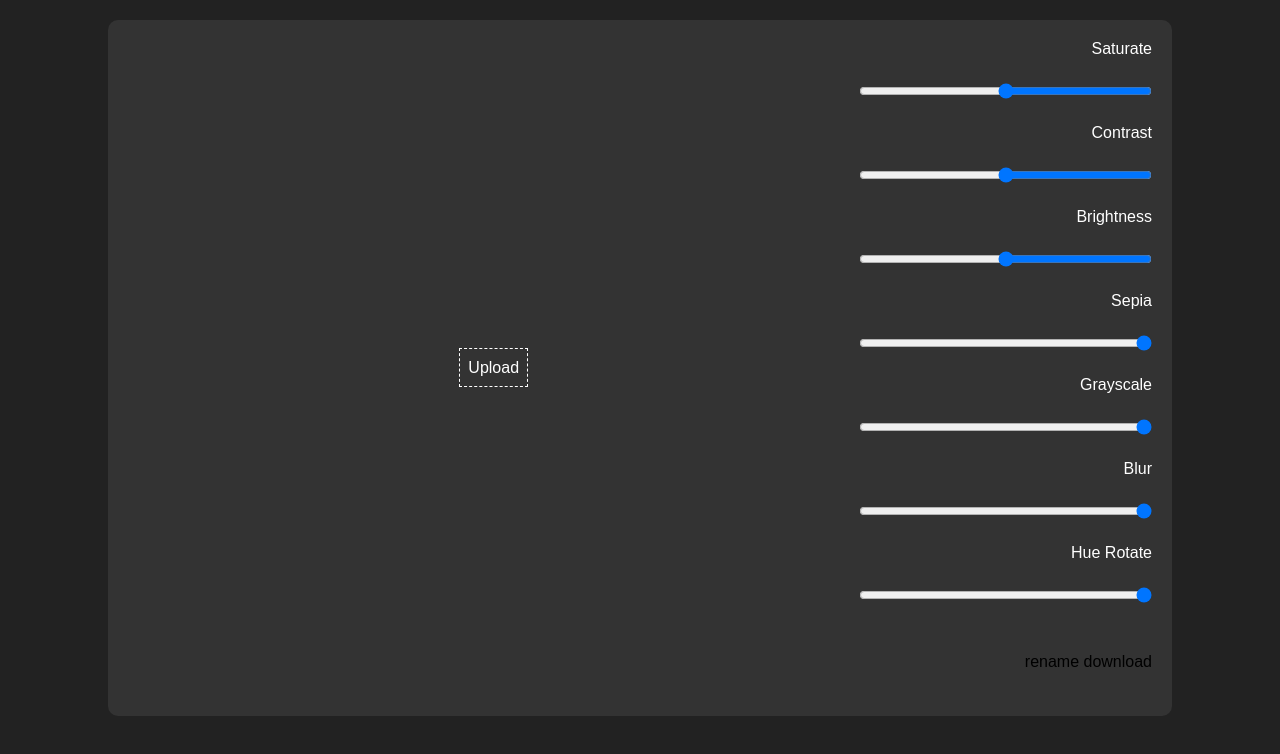
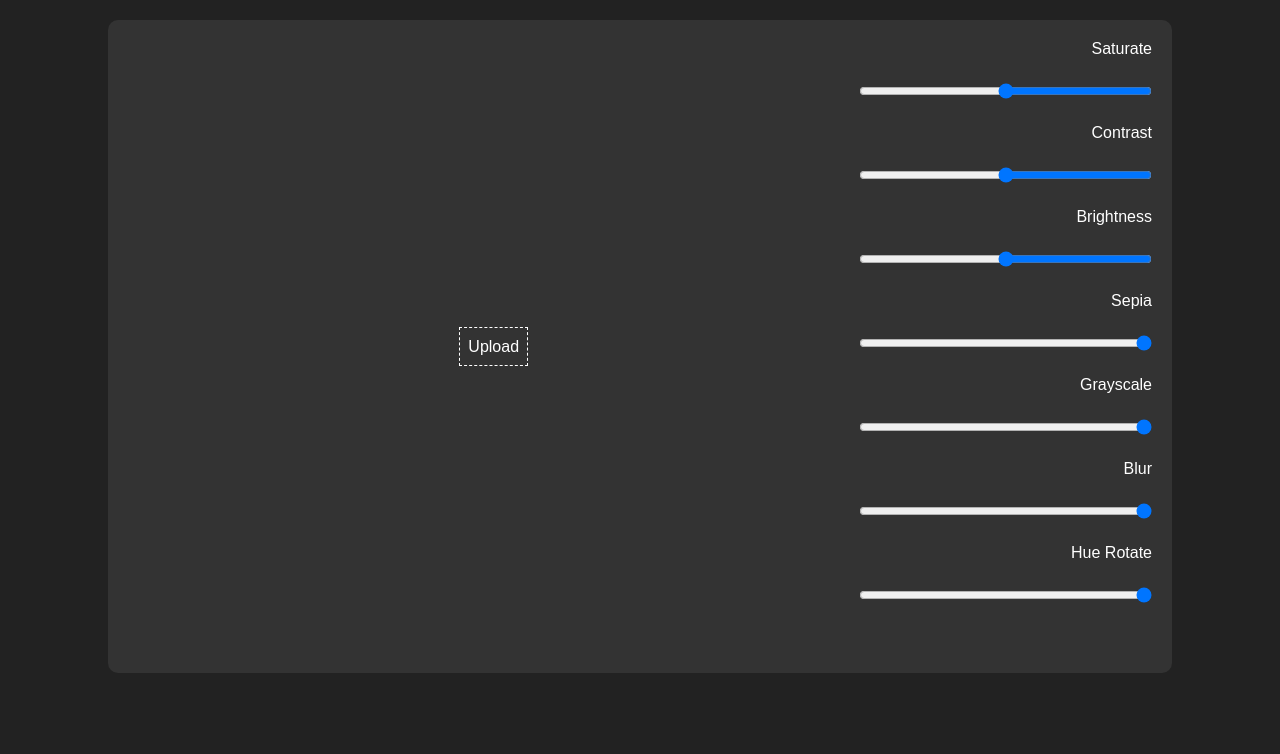
Before and after one commit to zeyadddif/Js_Projects, a plain HTML site: page Image Editor/index.html in a window 1280 px wide. Drawn offline with Linux system fonts and the light colour scheme.

Commit message:
Rename Download

```diff
--- a/Image Editor/index.html
+++ b/Image Editor/index.html
@@ -53,7 +53,6 @@
             <a download="image" class="download">Download</a>
             <span class="reset" onclick="resetValue()">Reset</span>
           </li>
-          rename download
         <ul>
       </div>
     </div>
```
